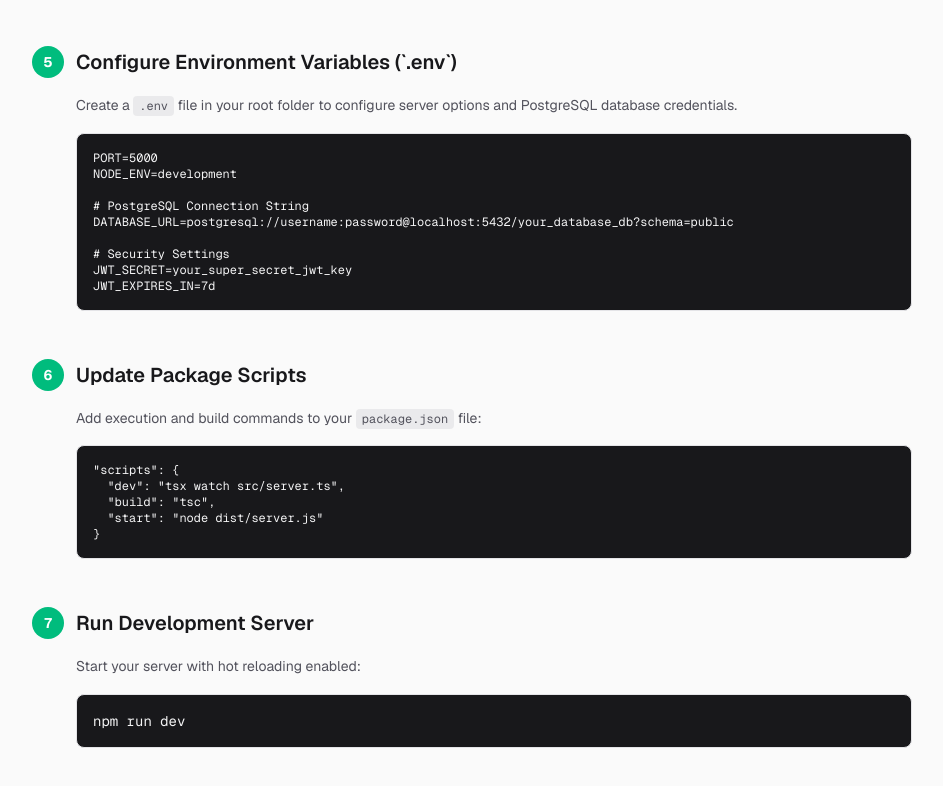
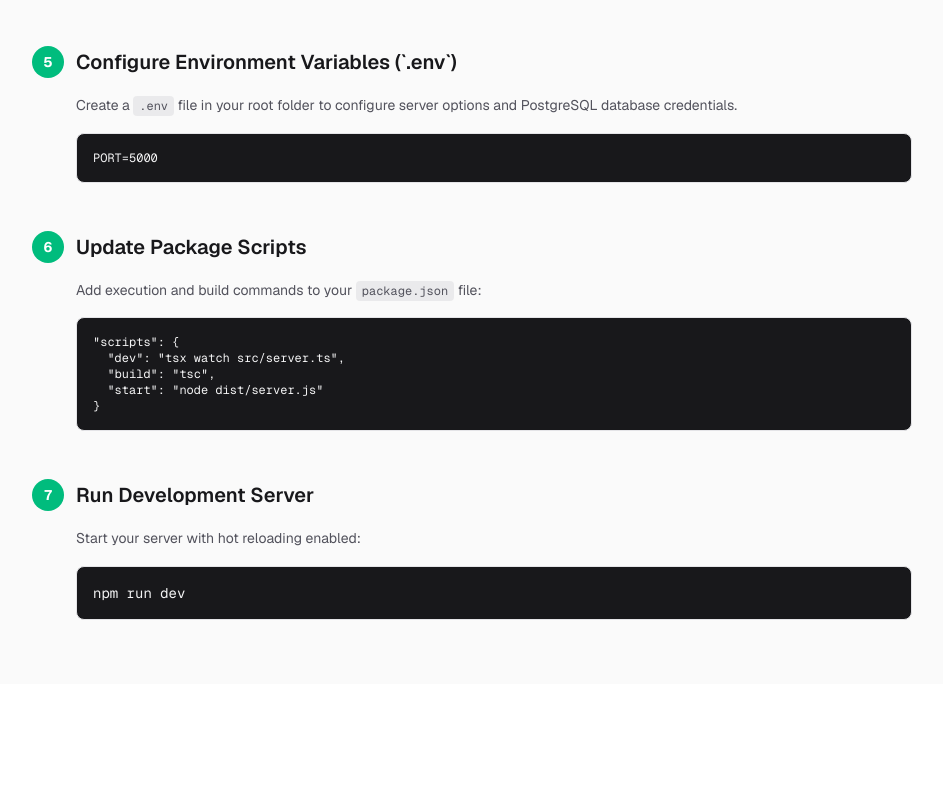
Before and after one commit to Anilbal/documentation-for-typescript-in-backend, a Next.js app: page /installation in a window 1280 px wide. Shown: the part 1361-2147 px from the top of the page, without its empty margins (296-1239 px from the left). After the commit the page ends 2077 px from the top, so only its background shows below. Built offline with nearby package versions, Linux system fonts and the light colour scheme.

Commit message:
.env file change

```diff
--- a/app/installation/page.tsx
+++ b/app/installation/page.tsx
@@ -166,15 +166,7 @@ export default function InstallationPage() {
             </p>
             <div className="pl-11">
               <pre className="overflow-x-auto rounded-lg border border-zinc-200 bg-zinc-900 p-4 font-mono text-xs text-zinc-100 dark:border-zinc-800">
-                {`PORT=5000
-NODE_ENV=development
-
-# PostgreSQL Connection String
-DATABASE_URL=postgresql://username:password@localhost:5432/your_database_db?schema=public
-
-# Security Settings
-JWT_SECRET=your_super_secret_jwt_key
-JWT_EXPIRES_IN=7d`}
+                {`PORT=5000`}
               </pre>
             </div>
           </section>
```
